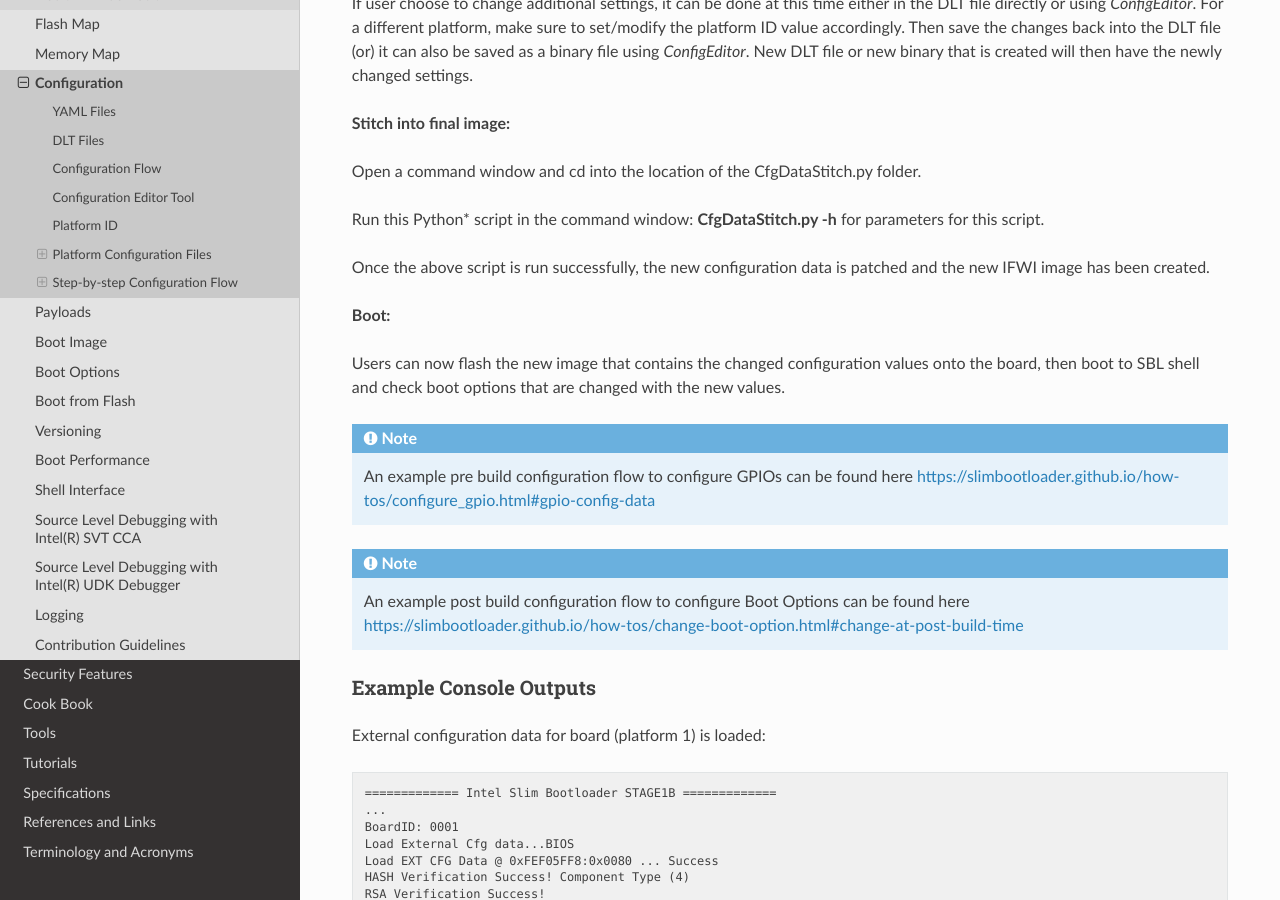
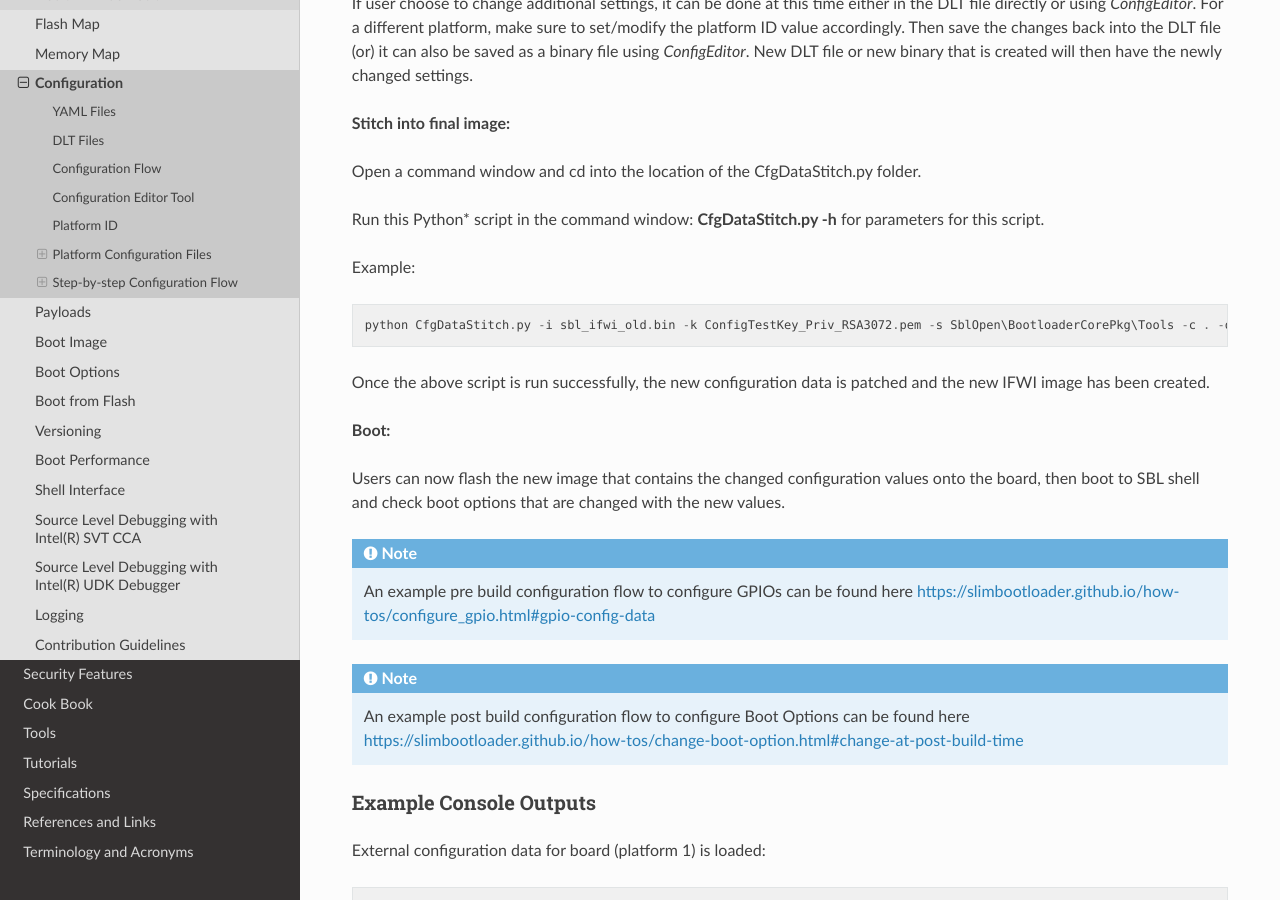
Before and after one commit to slimbootloader/documentation, a Sphinx documentation site: the page built from source/developer-guides/configuration.rst, in a window 1280 px wide and 900 px high, scrolled down 7187 px. Built offline with Sphinx 7.4.7 and the Read the Docs theme 2.0.0, drawn with Linux system fonts in a browser that asks for light colours.

Commit message:
Making some Configuration Edits.
Signed-off-by: Sindhura Grandhi <sindhura.grandhi@intel.com>

```diff
--- a/source/developer-guides/configuration.rst
+++ b/source/developer-guides/configuration.rst
@@ -203,6 +203,10 @@ folder.
 Run this Python\* script in the command window: **CfgDataStitch.py -h**
 for parameters for this script.
 
+Example::
+
+  python CfgDataStitch.py -i sbl_ifwi_old.bin -k ConfigTestKey_Priv_RSA3072.pem -s SblOpen\BootloaderCorePkg\Tools -c . -o sbl_ifwi_patched.bin -p <<platform ID>>
+
 Once the above script is run successfully, the new configuration data is
 patched and the new IFWI image has been created.
 
--- a/source/specs/config.rst
+++ b/source/specs/config.rst
@@ -953,7 +953,7 @@ Example::
 LENGTH
 ^^^^^^
 
-Length is used to specify the size of the configuration option. Length can also specify size in
+Length is used to specify the size of the configuration option in bytes. Length can also be specified in
 bits by appending 'b' at the end.
 
 Example::
```
